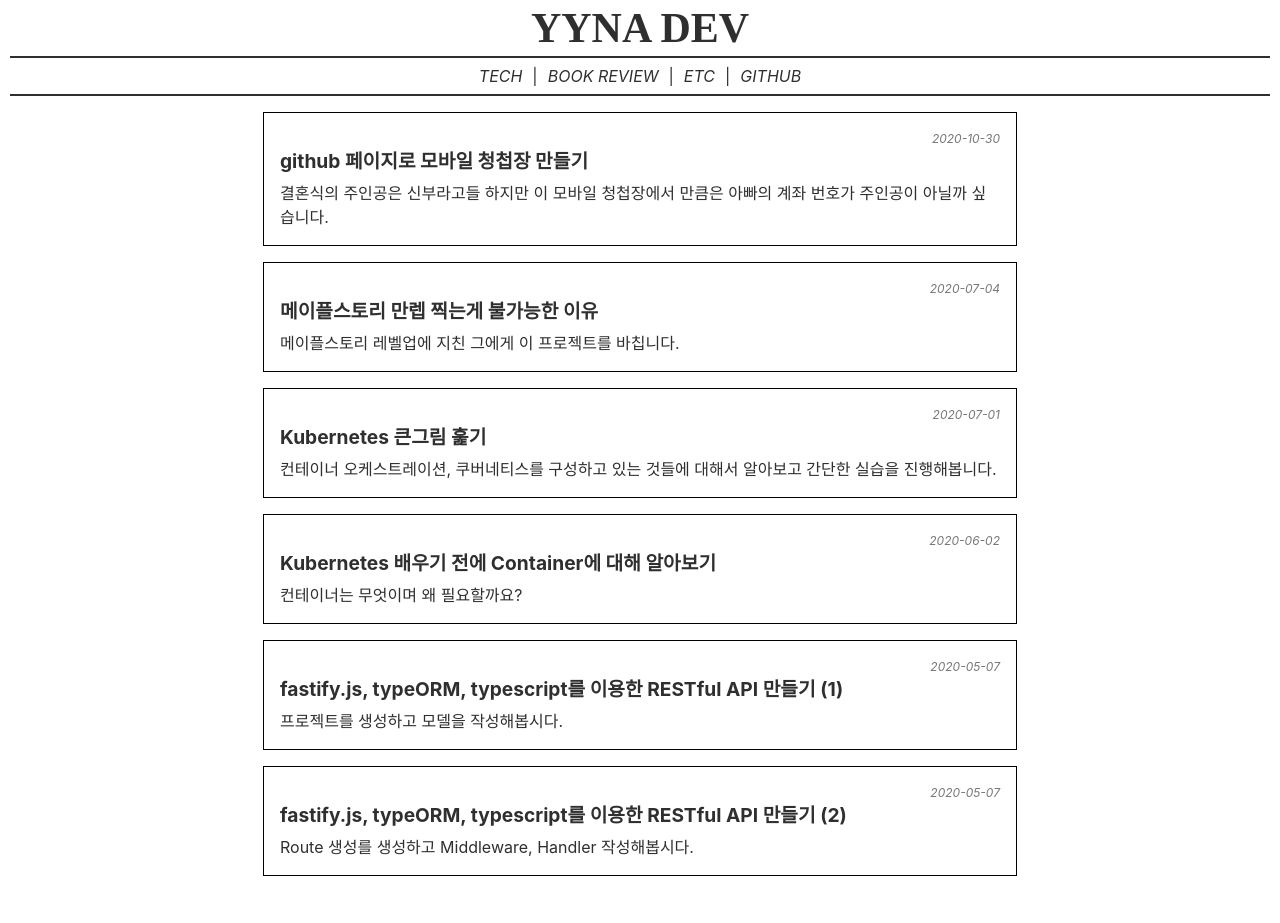
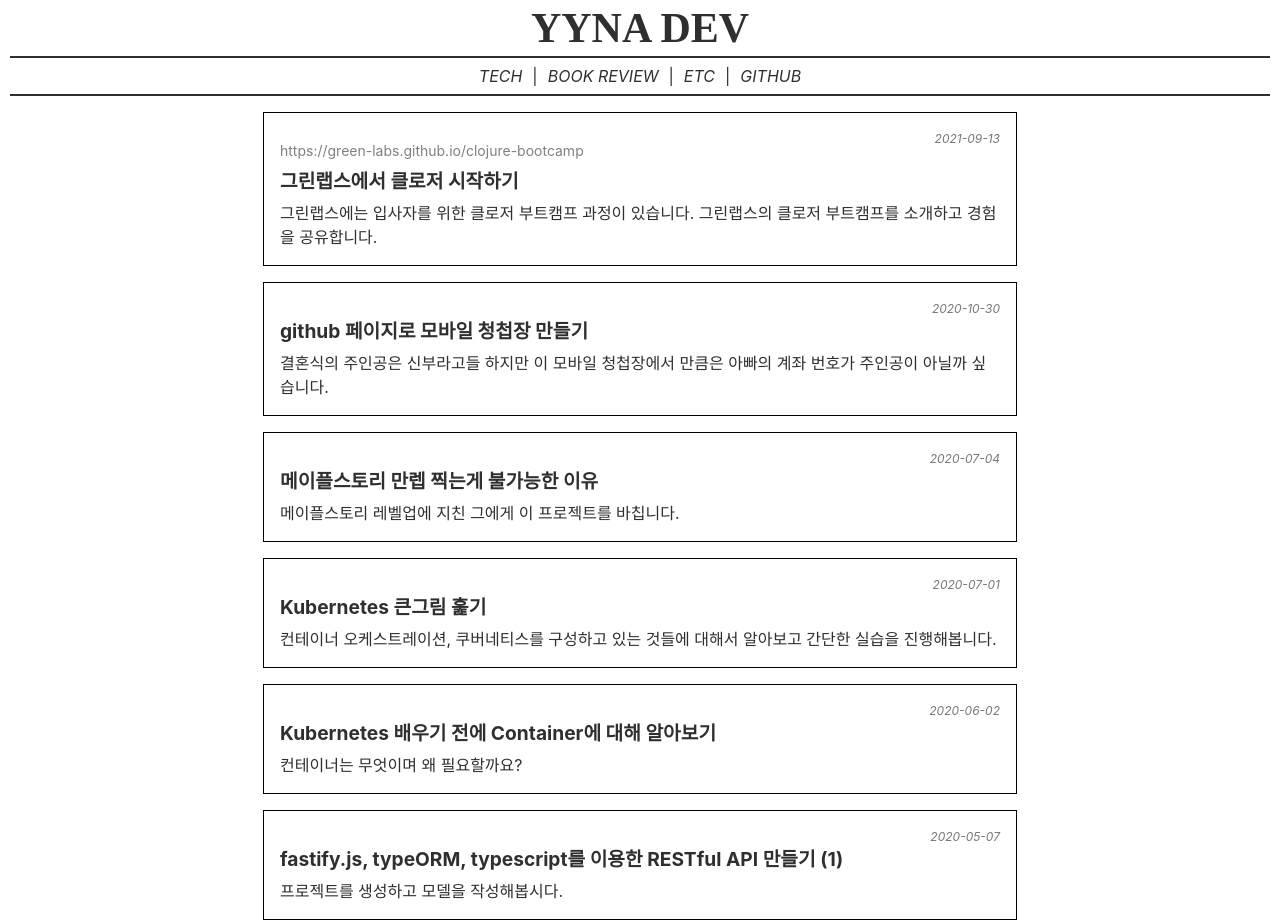
Before and after one commit to yyna/yyna-dev-blog, a Gatsby site: page / in a window 1280 px wide. Shown: the top 923 px of the page. Before the commit the page ends 892 px from the top, so only its background shows below. Built offline with nearby package versions, Linux system fonts and the light colour scheme; Gatsby itself is replaced by a stand-in of ours; some packages are replaced by stand-ins of ours.

Commit message:
external link 추가

```diff
--- /dev/null
+++ b/blogs/그린랩스에서 클로저 시작하기.md
@@ -0,0 +1,8 @@
+---
+title: 그린랩스에서 클로저 시작하기
+description: 그린랩스에는 입사자를 위한 클로저 부트캠프 과정이 있습니다. 그린랩스의 클로저 부트캠프를 소개하고 경험을 공유합니다.
+date: 2021-09-13
+category: tech
+published: true
+link: https://green-labs.github.io/clojure-bootcamp
+---
--- a/src/components/BlogCard/BlogCard.module.css
+++ b/src/components/BlogCard/BlogCard.module.css
@@ -9,6 +9,11 @@
   max-width: 720px;
   padding: 1rem;
   margin: 1rem auto;
+}
+
+.link {
+  text-align: left;
+  color: gray;
 }
 
 .headline {
--- a/src/components/BlogCard/index.js
+++ b/src/components/BlogCard/index.js
@@ -2,7 +2,24 @@ import React from 'react';
 import { Link } from 'gatsby';
 import * as styles from './BlogCard.module.css';
 
-export default function BlogCard({ title, description, slug, date, category }) {
+export default function BlogCard({
+  title,
+  description,
+  slug,
+  date,
+  category,
+  link,
+}) {
+  if (!!link) {
+    return (
+      <a href={link} className={styles.card} target="_blank">
+        <div className={styles.date}>{date}</div>
+        <div className={styles.link}>{link}</div>
+        <div className={`${styles.headline} ${styles[category]}`}>{title}</div>
+        <div className={styles.description}>{description}</div>
+      </a>
+    );
+  } else {
     return (
       <Link to={slug} className={styles.card}>
         <div className={styles.date}>{date}</div>
@@ -11,3 +28,4 @@ export default function BlogCard({ title, description, slug, date, category }) {
       </Link>
     );
   }
+}
--- a/src/components/BlogPageLayout/index.js
+++ b/src/components/BlogPageLayout/index.js
@@ -23,6 +23,7 @@ export const query = graphql`
         date(formatString: "YYYY-MM-DD")
         category
         disqusIdentifier
+        link
       }
       fields {
         slug
--- a/src/pages/index.js
+++ b/src/pages/index.js
@@ -22,6 +22,7 @@ export const query = graphql`
           description
           date(formatString: "YYYY-MM-DD")
           category
+          link
         }
         fields {
           slug
@@ -68,7 +69,7 @@ const Home = ({ data, location }) => {
           })
           .map(
             ({
-              frontmatter: { title, description, date, category },
+              frontmatter: { title, description, date, category, link },
               fields: { slug },
             }) => (
               <BlogCard
@@ -78,6 +79,7 @@ const Home = ({ data, location }) => {
                 date={date}
                 slug={slug}
                 category={category}
+                link={link}
               />
             )
           )}
```
Lines whose indentation alone changed are shown as unchanged.
